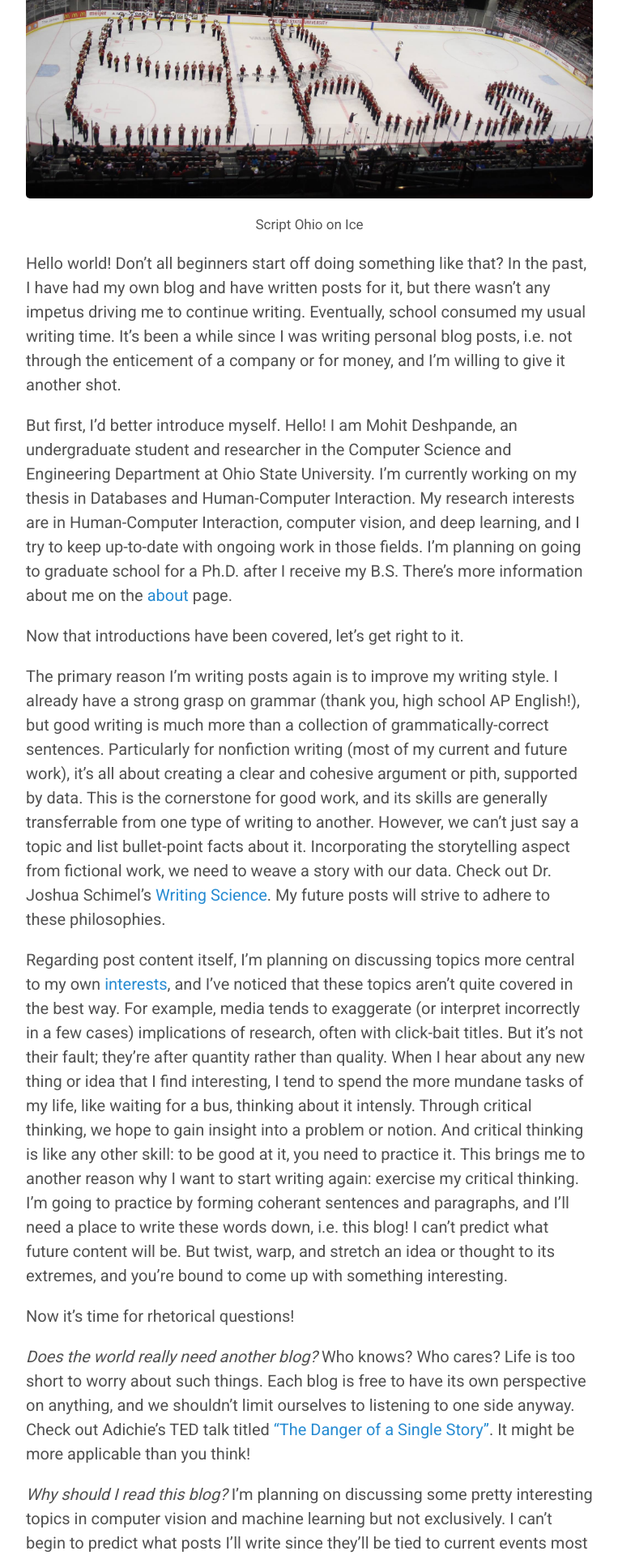
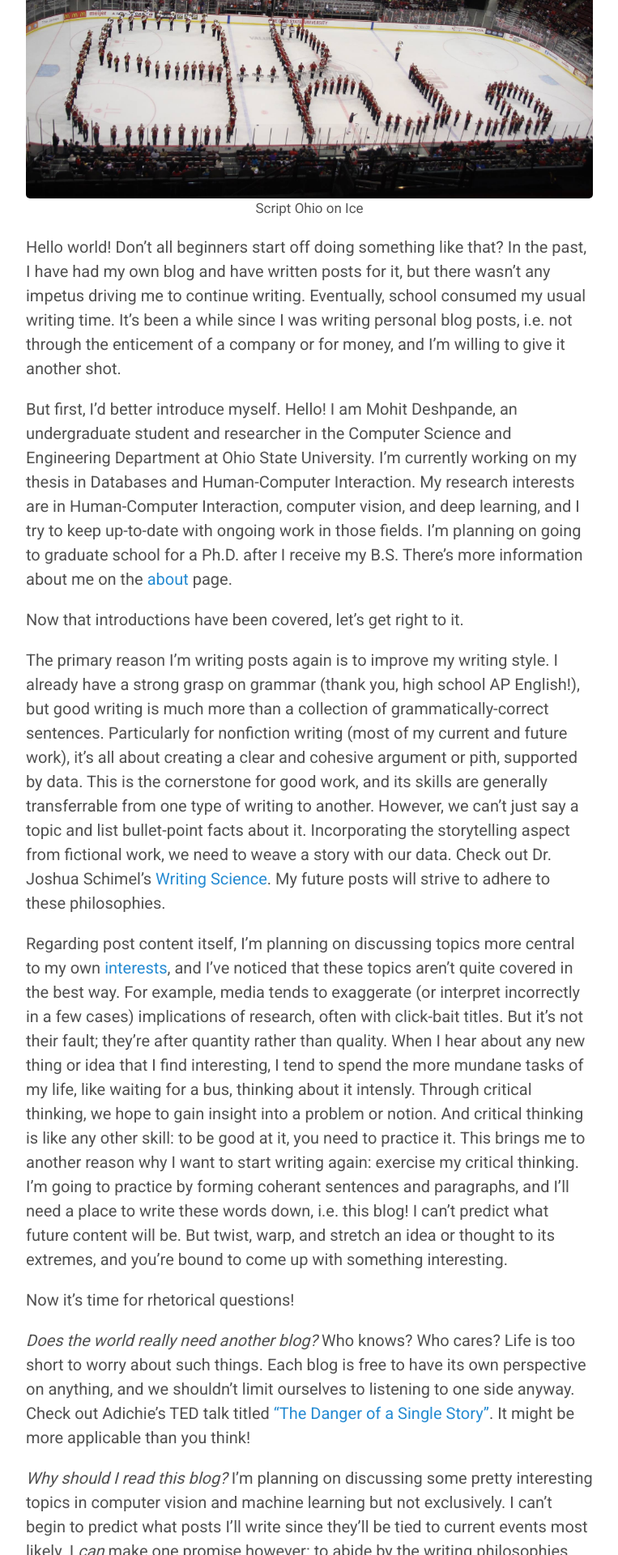
Before and after one commit to mohitd/mohitd.github.io, a Jekyll site: the page built from _posts/2017-01-06-hello-world.md, in a window 1280 px wide. Shown: the part 453-2373 px from the top of the page at 81% size, without its empty margins (258-1021 px from the left). Built offline with Jekyll 4.4.1, drawn with Linux system fonts in a browser that asks for light colours; comment, search, counter and statistics services are not loaded; some of the changed text lies outside the part shown.

Commit message:
Reorganized assets

```diff
--- a/_posts/2017-01-06-hello-world.md
+++ b/_posts/2017-01-06-hello-world.md
@@ -2,11 +2,10 @@
 layout: post
 title: Hello World!
 excerpt: "This first post covers introductions, motivations, and rhetorical questions"
-comments: true
 ---
 
 <div class="imgcap">
-	<img src="/assets/img/script-on-ice.jpg">
+	<img src="/assets/hello-world/script-on-ice.jpg">
 	Script Ohio on Ice
 </div>
 
--- a/_sass/_base.scss
+++ b/_sass/_base.scss
@@ -57,7 +57,7 @@
 .imgcap img {
   display: block;
   max-width: 100%;
-  margin: 0 0 1rem;
+  margin: 0 auto;
   border-radius: 5px;
 }
 
```
Also changed, not shown: about.md (+1 -1 lines), assets/about/headshot.jpg (renamed from assets/img/headshot.jpg), assets/depth-perception/area-learning.gif (added), assets/depth-perception/hololens.jpg (added), assets/depth-perception/lenovo-phab2-pro.jpg (added), assets/depth-perception/motion-tracking.gif (added), assets/depth-perception/peanut-phone.jpg (added), assets/depth-perception/time-of-flight.png (added), assets/hello-world/script-on-ice.jpg (renamed from assets/img/script-on-ice.jpg).
